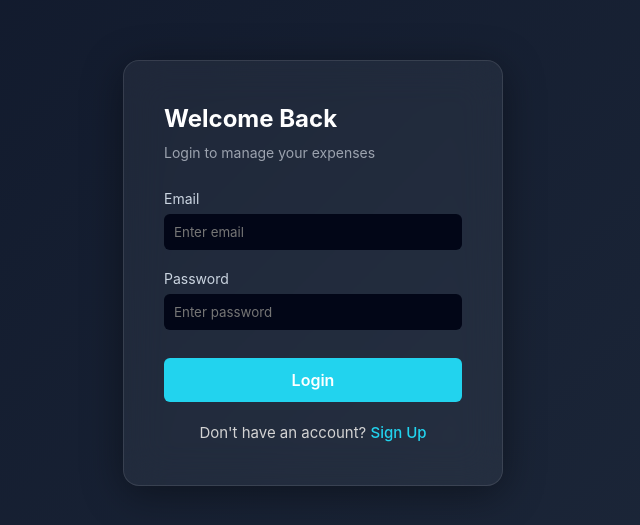
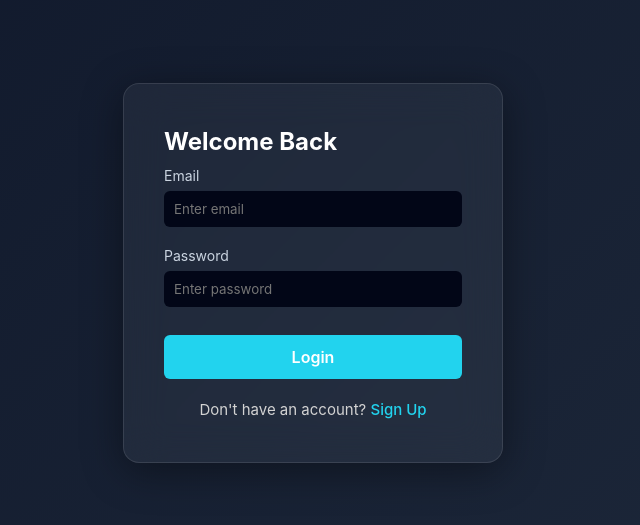
Before and after one commit to Angad-Chede/Expense-Tracker-, a React (Vite) app: page /login in a window 1280 px wide. Shown: the part 127-652 px from the top of the page, without its empty margins (327-967 px from the left). Built offline with nearby package versions, Linux system fonts and the light colour scheme.

Commit message:
Importing Page Wrapper!!

```diff
--- a/src/components/login.jsx
+++ b/src/components/login.jsx
@@ -18,8 +18,6 @@ function Login() {
         <div className="auth-page">
         <div className="auth-box">
         <h2>Welcome Back</h2>
-
-        <p className="auth-subtitle">Login to manage your expenses</p>
 
         <form onSubmit={handleLogin}>
 
```
